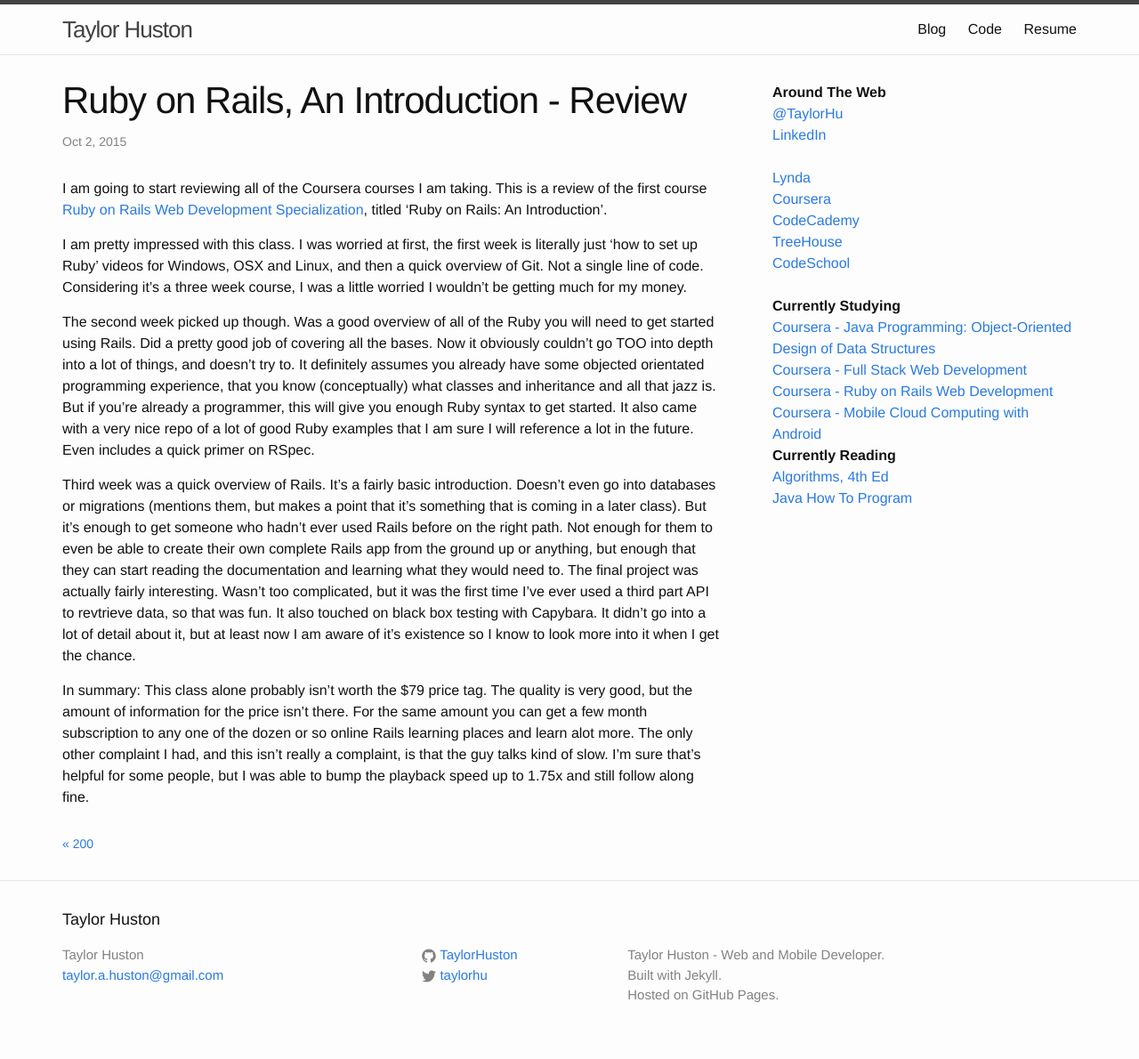
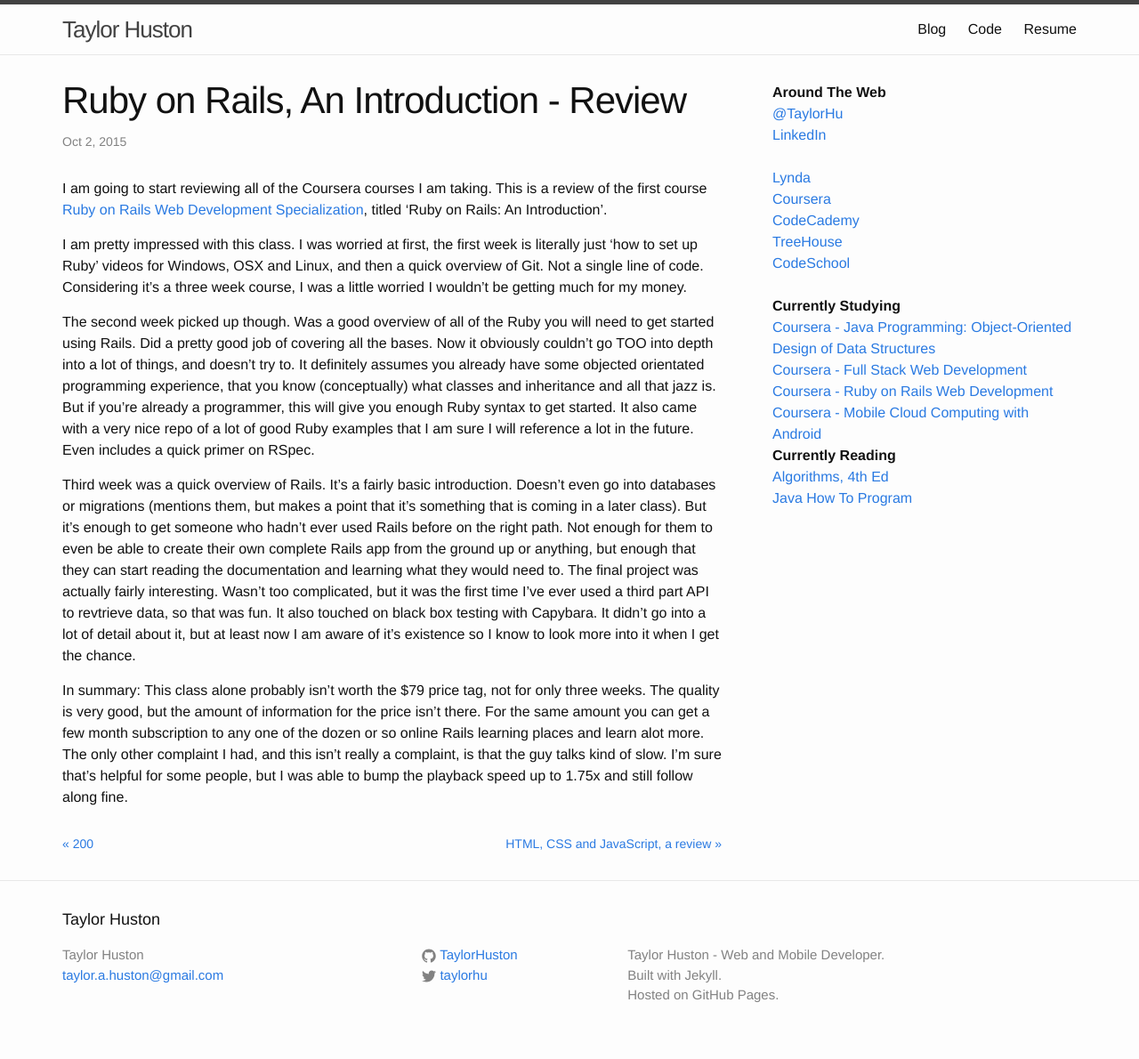
Before and after one commit to TaylorHuston/taylorhuston.github.io, a Jekyll site: the page built from _posts/2015-10-2-intro-to-ror-review.md, in a window 1280 px wide. Shown: the whole page at 89% size. Built offline with Jekyll 4.4.1, drawn with Linux system fonts in a browser that asks for light colours; comment, search, counter and statistics services are not loaded.

Commit message:
Post review of first course in Full Stack specilization

```diff
--- a/_posts/2015-10-2-intro-to-ror-review.md
+++ b/_posts/2015-10-2-intro-to-ror-review.md
@@ -17,4 +17,4 @@ The second week picked up though. Was a good overview of all of the Ruby you wil
 
 Third week was a quick overview of Rails. It's a fairly basic introduction. Doesn't even go into databases or migrations (mentions them, but makes a point that it's something that is coming in a later class). But it's enough to get someone who hadn't ever used Rails before on the right path. Not enough for them to even be able to create their own complete Rails app from the ground up or anything, but enough that they can start reading the documentation and learning what they would need to. The final project was actually fairly interesting. Wasn't too complicated, but it was the first time I've ever used a third part API to revtrieve data, so that was fun. It also touched on black box testing with Capybara. It didn't go into a lot of detail about it, but at least now I am aware of it's existence so I know to look more into it when I get the chance.
 
-In summary: This class alone probably isn't worth the $79 price tag. The quality is very good, but the amount of information for the price isn't there. For the same amount you can get a few month subscription to any one of the dozen or so online Rails learning places and learn alot more. The only other complaint I had, and this isn't really a complaint, is that the guy talks kind of slow. I'm sure that's helpful for some people, but I was able to bump the playback speed up to 1.75x and still follow along fine.
+In summary: This class alone probably isn't worth the $79 price tag, not for only three weeks. The quality is very good, but the amount of information for the price isn't there. For the same amount you can get a few month subscription to any one of the dozen or so online Rails learning places and learn alot more. The only other complaint I had, and this isn't really a complaint, is that the guy talks kind of slow. I'm sure that's helpful for some people, but I was able to bump the playback speed up to 1.75x and still follow along fine.
```
Also changed, not shown: _drafts/html-css-js-review.md (deleted, +0 -20 lines), _posts/2015-10-4-html-css-js-review.md (added, +24 -0 lines).
